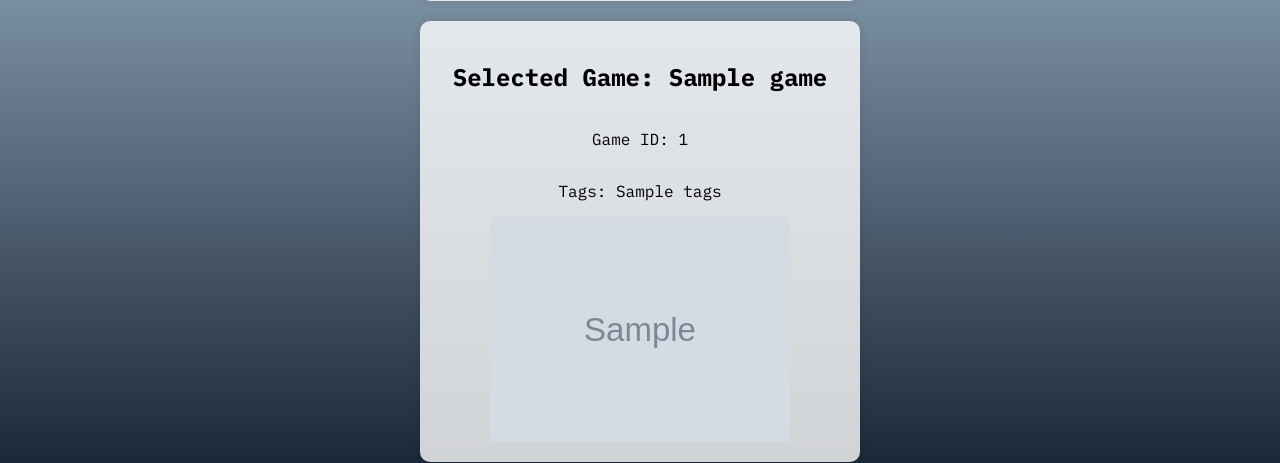
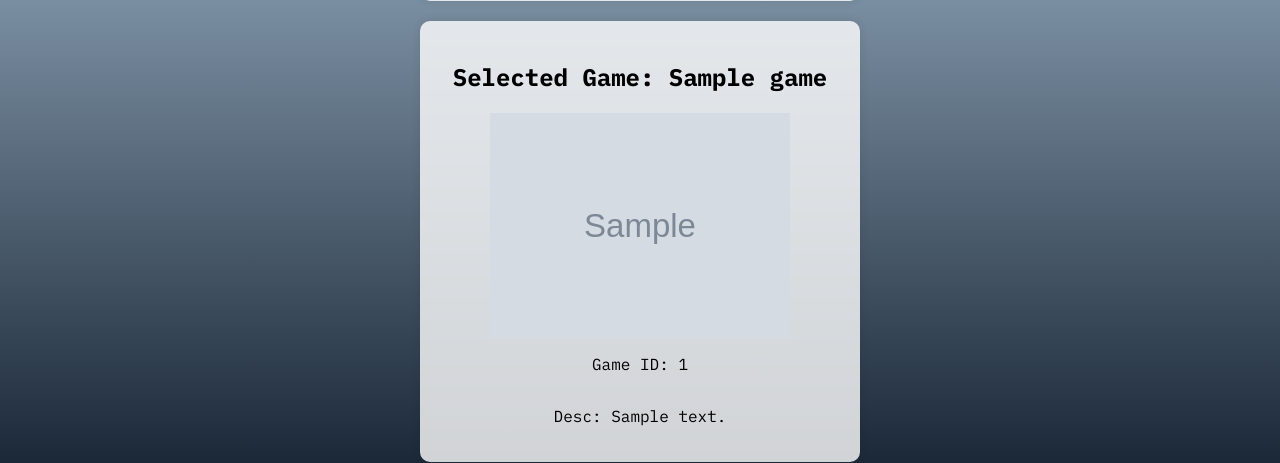
Before and after one commit to Napman22/Steam-re, a Flask app: template templates/index.html in a window 1280 px wide. Shown: the part 337-800 px from the top of the page. Run offline with Flask 3, Linux system fonts and the light colour scheme; the template is opened without the code that fills it: most values are stand-ins (such as "Sample title", 1, 10 or a date in 2020); grey boxes marked "Sample" are stand-in pictures.

Commit message:
Updated game tags to game description

```diff
--- a/app.py
+++ b/app.py
@@ -89,6 +89,26 @@ def gamePhotos(app_id):
 
     return image_urls[0]
 
+def gameDescription(app_id):
+    url = f"https://store.steampowered.com/app/{app_id}"
+    response = requests.get(url)
+
+    if response.status_code != 200:
+        return []
+
+    soup = BeautifulSoup(response.content, 'html.parser')
+    desc_container = soup.find('div', class_="game_description_snippet")
+
+    if not desc_container:
+        return []
+
+    desciption = desc_container.get_text()
+
+    print(desciption)
+    return desciption
+
+
+
 @app.route('/', methods=['GET', 'POST'])
 def index():
     steam_id = ''
@@ -108,9 +128,13 @@ def index():
         app_id = randomGame['appid']
         tags = gameTags(app_id)
         photo = gamePhotos(app_id)
+        desc = gameDescription(app_id)
 
         return render_template('index.html', game=randomGame['name'],
-                               steam_id=steam_id,app_id=app_id, tags=tags if tags else 'No tags found', photo=photo if photo else 'No Photos found')
+                               steam_id=steam_id,app_id=app_id, tags=tags if tags else 'No tags found',
+                               photo=photo if photo else 'No Photos found',
+                               desc = desc if desc else 'No Description found'
+                               )
 
     return render_template('index.html')
 
--- a/templates/index.html
+++ b/templates/index.html
@@ -30,10 +30,11 @@
     {% if game %}
     <div class="container2">
         <h2>Selected Game: {{ game }}</h2>
+        <img src={{photo}} alt="Game Image" width="300"/>
         <p>Game ID: {{ app_id }}</p>
-        <p>Tags: {{ tags }}</p>
+        <p>Desc: {{ desc }}</p>
 
-        <img src={{photo}} alt="Game Image" width="300"/>
+
 
         {% elif error %}
         <div class="container2">
```
Also changed, not shown: 1 other file.
